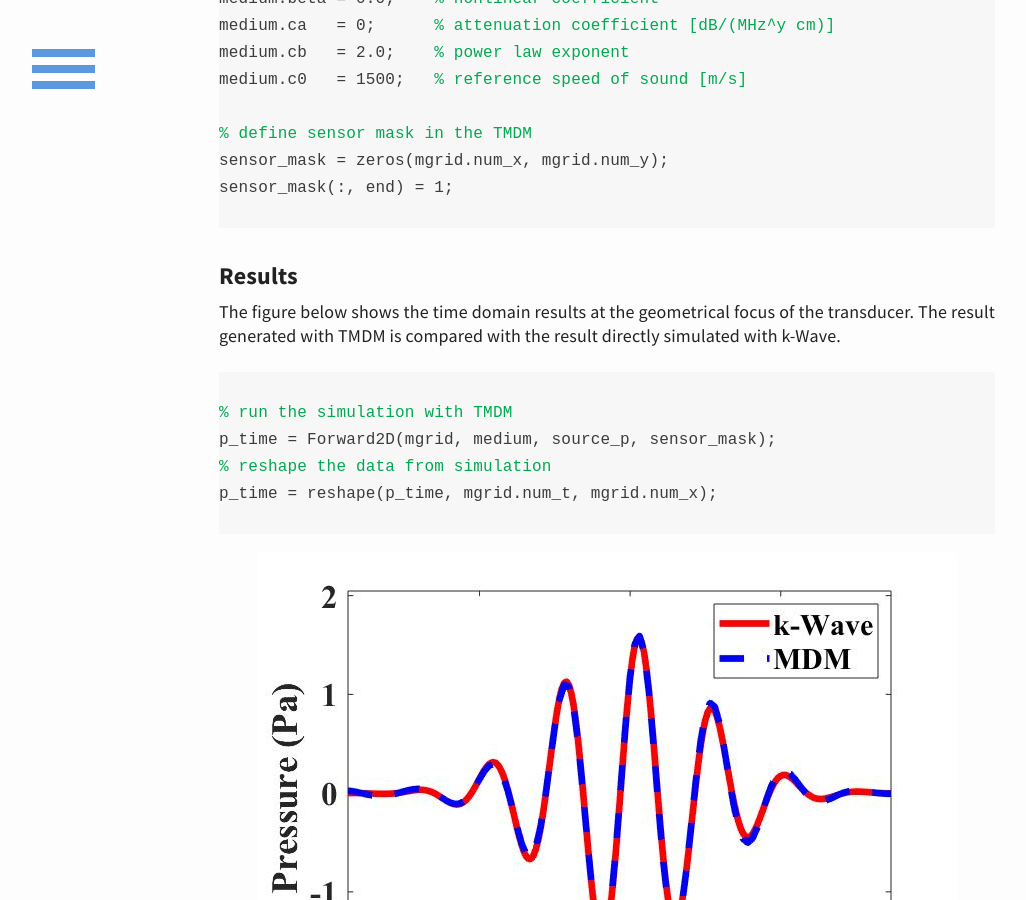
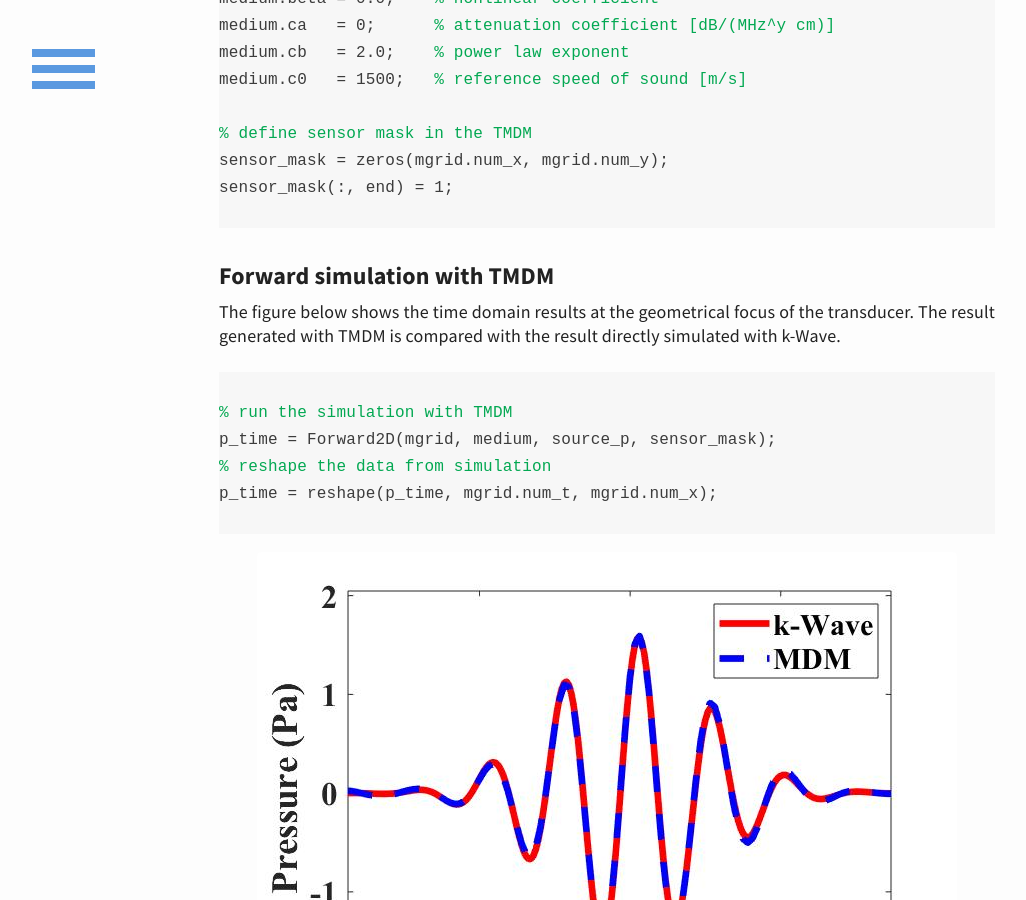
Before and after one commit to m-SOUND/mSOUND, a Jekyll site: the page built from _posts/2019-02-21-combine-k-Wave-TMDM.html, in a window 1280 px wide and 900 px high, scrolled down 2657 px. Shown: the whole window, without its empty margins (33-1059 px from the left). Built offline with Jekyll 4.4.1, drawn with Linux system fonts in a browser that asks for light colours.

Commit message:
Update 2019-02-21-combine-k-Wave-TMDM.html

```diff
--- a/_posts/2019-02-21-combine-k-Wave-TMDM.html
+++ b/_posts/2019-02-21-combine-k-Wave-TMDM.html
@@ -109,8 +109,8 @@ sensor_mask(:, end) = 1;
 </code> </pre>
 </p>
 
-<!---Results--->
-<h6>Results</h6>
+<!---simulation and results--->
+<h6>Forward simulation with TMDM</h6>
 <p>
  The figure below shows the time domain results
  at the geometrical focus of the transducer. The result generated
```
